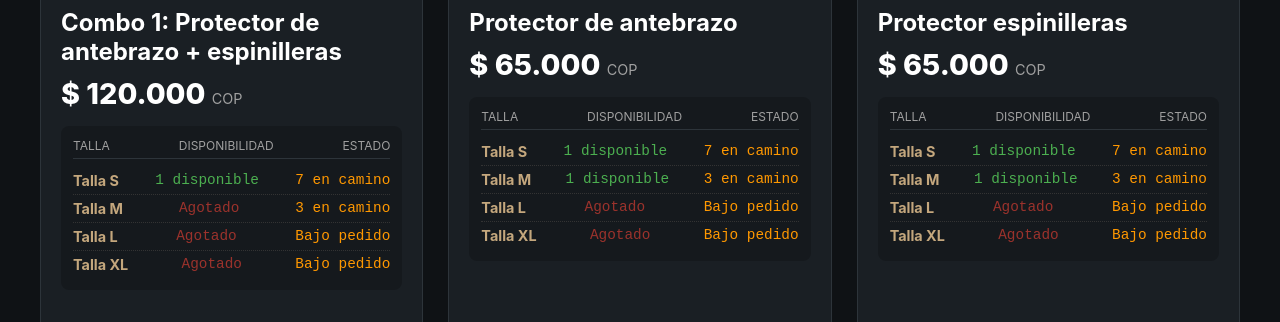
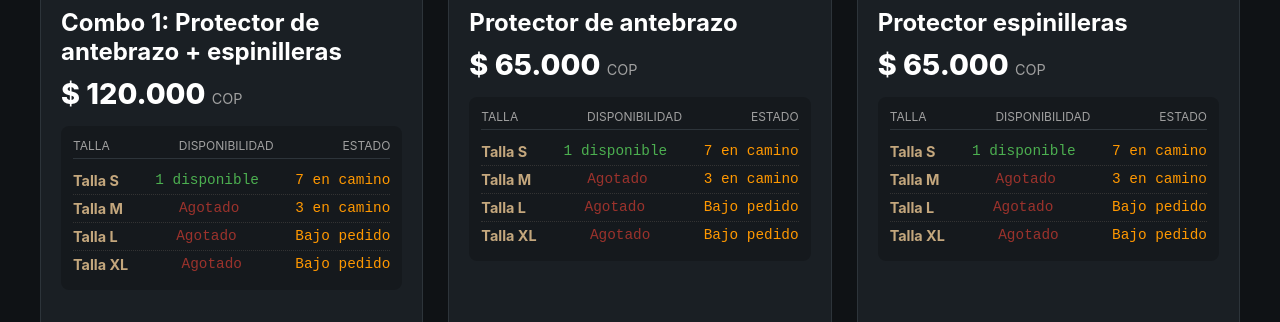
Before and after one commit to joelrhenals/jmsstore, a plain HTML site: page Index.html in a window 1280 px wide. Shown: the part 455-777 px from the top of the page. Drawn offline with Linux system fonts and the light colour scheme.

Commit message:
Update Index.html

```diff
--- a/Index.html
+++ b/Index.html
@@ -209,7 +209,7 @@
                     </div>
                     <div class="variant-row">
                         <span class="size-label">Talla M</span>
-                        <span class="stock-count in-stock">1 disponible</span>
+                        <span class="stock-count out-of-stock">Agotado</span>
                         <span class="stock-count" style="color: var(--status-order);">3 en camino</span>
                     </div>
                     <div class="variant-row">
@@ -249,7 +249,7 @@
                     </div>
                     <div class="variant-row">
                         <span class="size-label">Talla M</span>
-                        <span class="stock-count in-stock">1 disponible</span>
+                        <span class="stock-count out-of-stock">Agotado</span>
                         <span class="stock-count" style="color: var(--status-order);">3 en camino</span>
                     </div>
                     <div class="variant-row">
```
